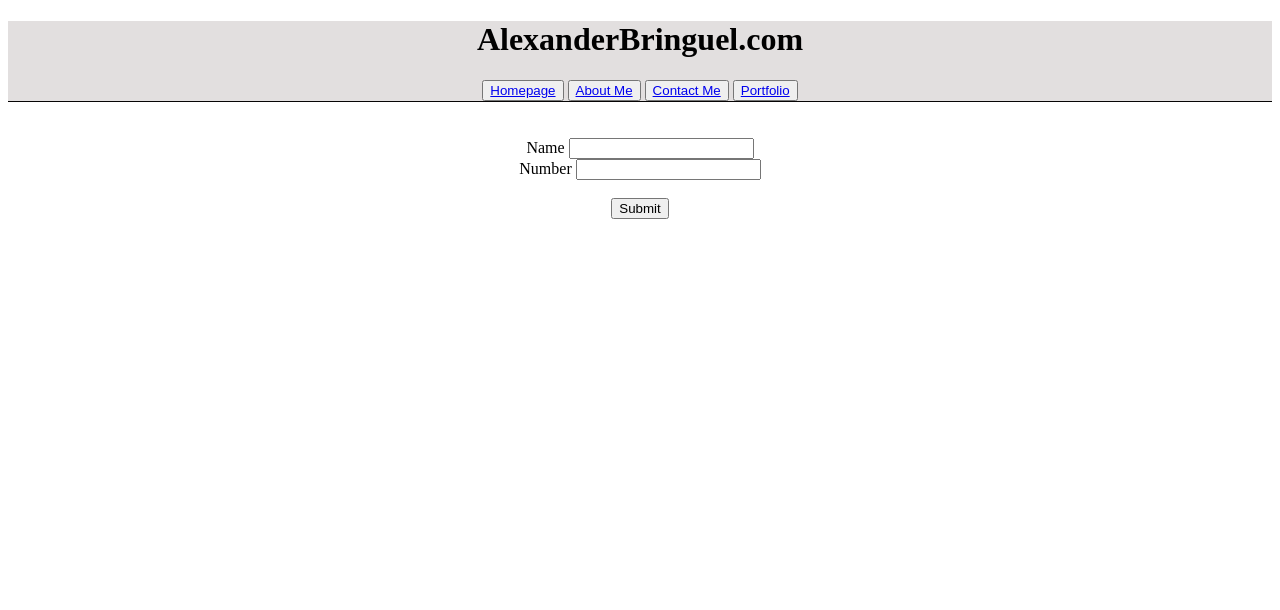
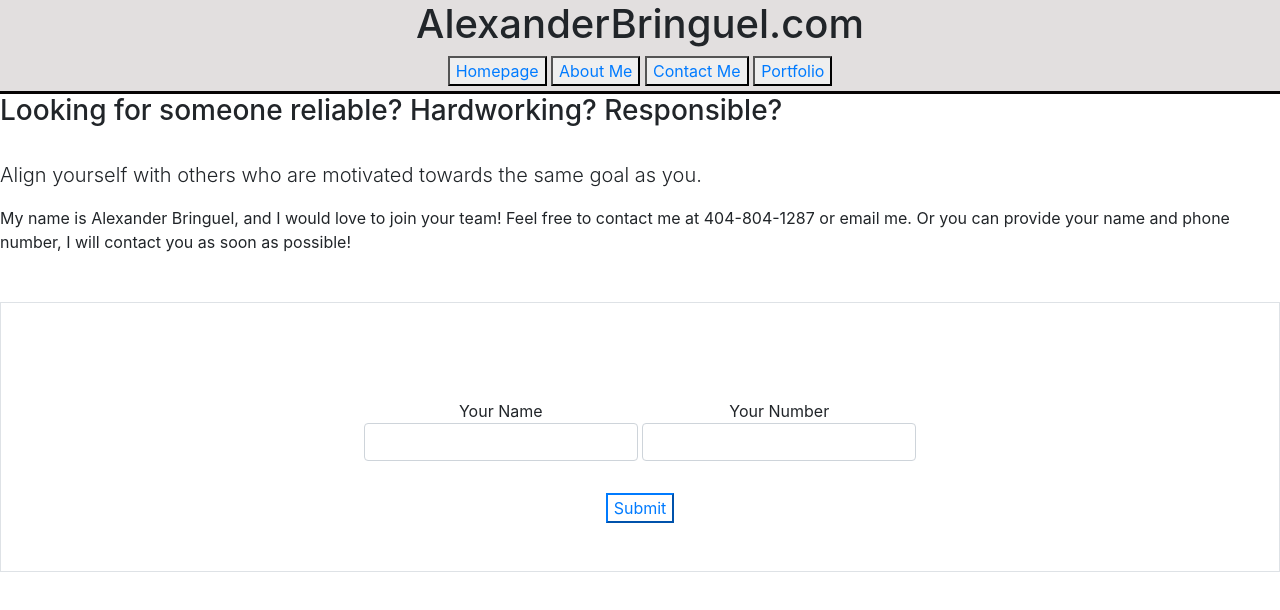
Before and after one commit to Avb2/MyWebsite, a plain HTML site: page templates/contactme.html in a window 1280 px wide. Drawn offline with nearby package versions, Linux system fonts and the light colour scheme.

Commit message:
Update contactme.html

```diff
--- a/templates/contactme.html
+++ b/templates/contactme.html
@@ -5,11 +5,20 @@
     <meta http-equiv="X-UA-Compatible" content="IE=edge">
     <meta name="viewport" content="width=device-width, initial-scale=1.0">
     <title>Homepage</title>
-    <style>
-        #header {border-bottom:1px solid #060404; text-align: center; background-color: #e2dfdf;}
-        .contact-info {text-align: center;}
-    </style>
+    <link rel="stylesheet" type="text/css" href="../static/stylesheets/contactmeStylesheet.css">
+
+    <script>
+        function getNameNumber() {
+            let name = document.getElementById('name').value;
+            let number = document.getElementById('number').value;
+            console.log(`Name: ${name}, Number: ${number}`);
+        }
+    </script>
+
+    <link rel="stylesheet" href="https://cdn.jsdelivr.net/npm/bootstrap@4.0.0/dist/css/bootstrap.min.css" integrity="sha384-Gn5384xqQ1aoWXA+058RXPxPg6fy4IWvTNh0E263XmFcJlSAwiGgFAW/dAiS6JXm" crossorigin="anonymous">
 </head>
+
+<body>
 
 <div id="header">
     <h1>AlexanderBringuel.com</h1>
@@ -20,12 +29,28 @@
     <br>
 </div>
 
-<body class="contact-info">
+<div id="contact-me-div">
+    <h3 id="looking-for-somebody">Looking for someone <span id="reliable">reliable?</span> <span id="hardworking">Hardworking?</span> <span id="responsible">Responsible?</span></h3>
+    <br>
+    <p class="contactme-body lead">Align yourself with others who are motivated towards the same goal as you.</p>
+    <p id="getotknow" class="contactme-body">My name is Alexander Bringuel, and I would love to join your team! Feel free to contact me at 404-804-1287 or email me. Or you can provide your name and phone number, I will contact you as soon as possible!</p>
+</div>
+
+<div class="contact-info p-5 my-5 border">
     <br><br>
-    Name <input type="text", class="contact-info">
-    <br>
-    Number <input type="text", class="contact-info">
+    <label>
+        Your Name
+    <input id="name" class="contact-info form-control" type="text" title="Insert your name here">
+    </label>
+    <label>
+        Your Number
+    <input id="number" class="contact-info form-control" type="text" title="Insert number here">
+    </label>
     <br><br>
-    <button onclick="submitinfo()">Submit</button>
+    <button class="submit-btn btn-outline-primary" onclick="getNameNumber()">Submit</button>
+
+<script src="https://cdn.jsdelivr.net/npm/bootstrap@4.0.0/dist/js/bootstrap.min.js" integrity="sha384-JZR6Spejh4U02d8jOt6vLEHfe/JQGiRRSQQxSfFWpi1MquVdAyjUar5+76PVCmYl" crossorigin="anonymous"></script>
+</div>
+
 </body>
 </html>
```
